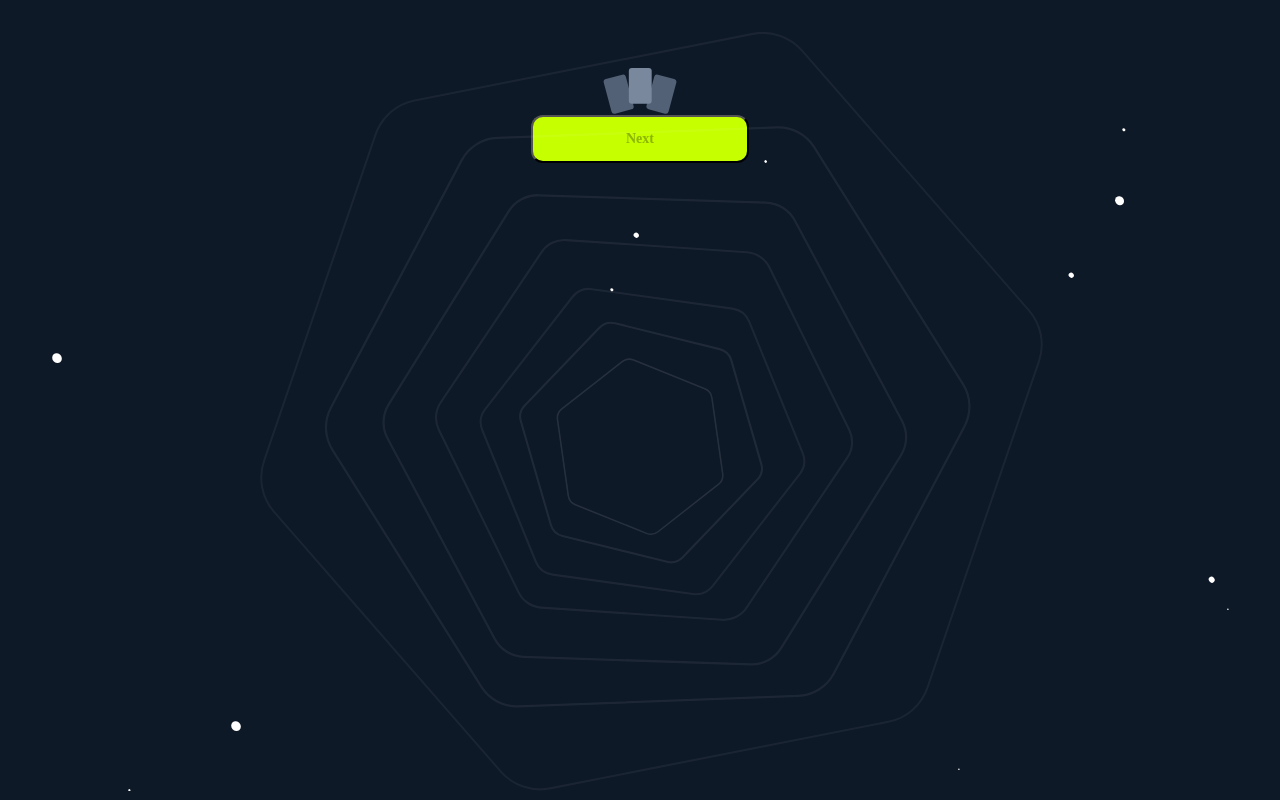
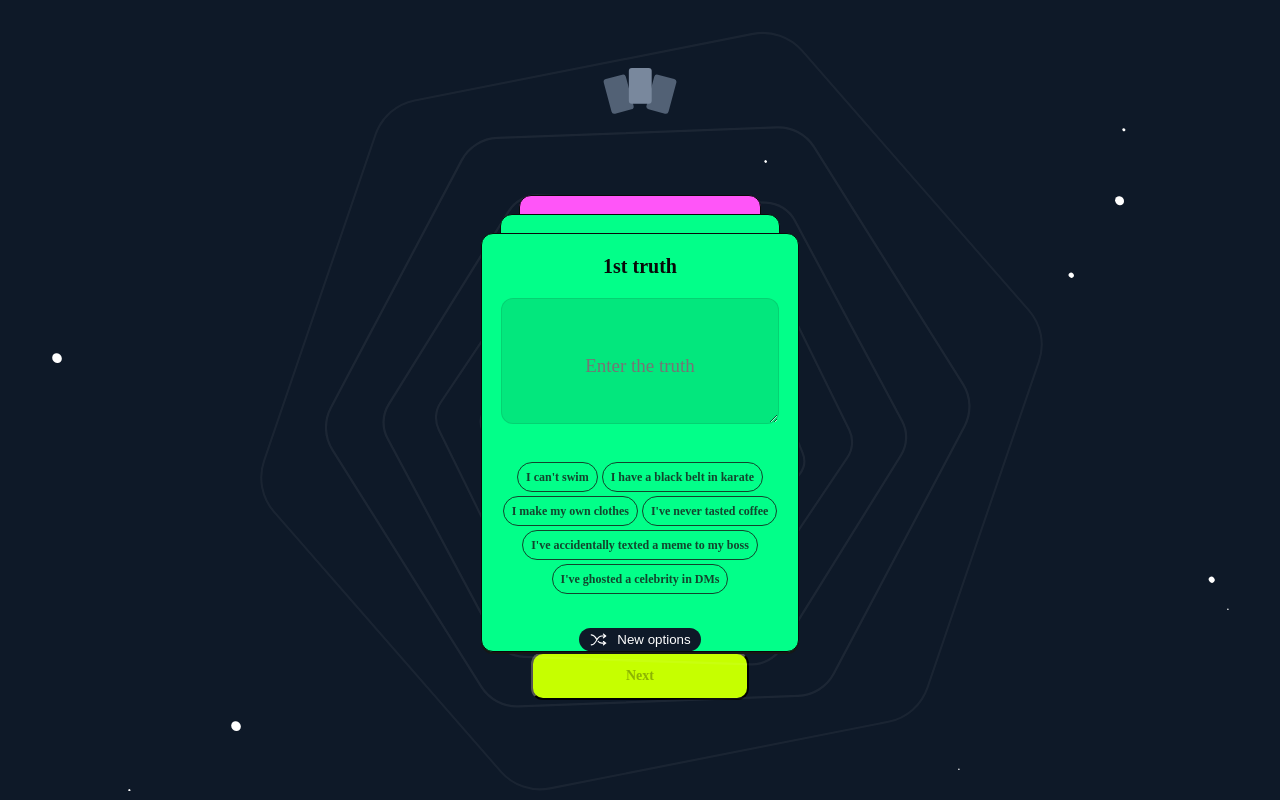
Before and after one commit to Abhirajkar27/TTOL_V2, a React (Create React App) app: page / in a window 1280 px wide. Built offline with nearby package versions, Linux system fonts and the light colour scheme.

Commit message:
modification of truth page

```diff
--- a/src/components/TruthCards.css
+++ b/src/components/TruthCards.css
@@ -1,19 +1,21 @@
 .Card_Truth_Lie {
-    margin-top: 72px;
+  position: relative;
+  margin-top: -45rem;
   z-index: 999;
   width: 19.75rem;
   height: 26.0625rem;
   flex-shrink: 0;
   border-radius: 0.75rem;
   border: 1px solid var(--Neutral-Rich-Dark, #090909);
-    background: var(--Accent-color-Acc-01, #02FF89);
+  background: var(--Accent-color-Acc-01, #02ff89);
   box-shadow: 0px 2px 0px 0px #161716;
+  /* margin-bottom: -13rem; */
 }
 
 .Card_heading {
   color: var(--Neutral-Rich-Dark, #090909);
   text-align: center;
-    font-feature-settings: 'clig' off, 'liga' off;
+  font-feature-settings: "clig" off, "liga" off;
   font-family: Gilroy;
   font-size: 1.25rem;
   font-style: normal;
@@ -26,10 +28,10 @@
   height: 7.5rem;
   flex-shrink: 0;
   border-radius: 0.75rem;
-    border: 1px solid var(--Neutral-Dark-alpha-10, rgba(22, 23, 22, 0.10));
-    background: var(--Neutral-Dark-alpha-10, rgba(22, 23, 22, 0.10));
-    color: var(--Neutral-Dark-alpha-60, rgba(22, 23, 22, 0.60));
-    font-feature-settings: 'clig' off, 'liga' off;
+  border: 1px solid var(--Neutral-Dark-alpha-10, rgba(22, 23, 22, 0.1));
+  background: var(--Neutral-Dark-alpha-10, rgba(22, 23, 22, 0.1));
+  color: var(--Neutral-Dark-alpha-60, rgba(22, 23, 22, 0.6));
+  font-feature-settings: "clig" off, "liga" off;
   font-family: Gilroy;
   font-size: 1.1875rem;
   font-style: normal;
@@ -40,8 +42,7 @@
 }
 
 .input-focused {
-    border: 2px solid var(--Neutral-Dark-alpha-60, rgba(22, 23, 22, 0.60));
-    ;
+  border: 2px solid var(--Neutral-Dark-alpha-60, rgba(22, 23, 22, 0.6));
   outline: none;
 }
 
@@ -56,7 +57,7 @@
   align-items: center;
   gap: 0.5625rem;
   border-radius: 3.125rem;
-    background: var(--Dark-Dark--100, #0E1928);
+  background: var(--Dark-Dark--100, #0e1928);
   color: white;
   border: none;
   font-weight: 100;
@@ -69,37 +70,33 @@
   align-items: center;
   gap: 0.625rem;
   border-radius: 1.5rem;
-    border: 1px solid var(--Neutral-Dark-alpha-80, rgba(22, 23, 22, 0.80));
-
+  border: 1px solid var(--Neutral-Dark-alpha-80, rgba(22, 23, 22, 0.8));
 }
 
-.Back_card_two{
+.Back_card_two {
   position: relative;
-    left: 82%;
   width: 15rem;
+  top:5rem;
   height: 26.0625rem;
   flex-shrink: 0;
   border-radius: 0.75rem;
   border: 1px solid var(--Neutral-Rich-Dark, #090909);
-
   box-shadow: 0px 2px 0px 0px #161716;
 }
-.pink{
-    background: var(--Accent-color-Acc-02, #FF55F8);
+.pink {
+  background: var(--Accent-color-Acc-02, #ff55f8);
 }
-.green{
-    background: var(--Accent-color-Acc-01, #02FF89);
+.green {
+  background: var(--Accent-color-Acc-01, #02ff89);
 }
-.Back_Card_one{
+.Back_Card_one {
   position: relative;
-    left: 44%;
-    top: 14px;
+  top:-20rem;
   width: 17.375rem;
   height: 26.0625rem;
   flex-shrink: 0;
   border-radius: 0.75rem;
   border: 1px solid var(--Neutral-Rich-Dark, #090909);
-
   box-shadow: 0px 2px 0px 0px #161716;
 }
 
@@ -118,7 +115,7 @@ box-shadow: 0px 2px 0px 0px #161716;
 .textoption {
   /* width: 4rem; */
   height: 0.75rem;
-    color: var(--Neutral-Dark-alpha-80, rgba(22, 23, 22, 0.80));
+  color: var(--Neutral-Dark-alpha-80, rgba(22, 23, 22, 0.8));
   text-align: center;
   font-family: Gilroy;
   font-size: 0.75rem;
--- a/src/pages/TruthIp.jsx
+++ b/src/pages/TruthIp.jsx
@@ -1,5 +1,6 @@
 import React from 'react';
 import './TruthIp.css';
+import TruthCards from '../components/TruthCards';
 
 const TruthIp = () => {
     return (
@@ -11,6 +12,7 @@ const TruthIp = () => {
                     <rect x="26" width="23" height="36" rx="3" fill="#79889D" />
                 </svg>
             </div>
+            <TruthCards/>
             <button className='nxtbtntp'><span className='nxtbtntp-txt'>Next</span></button>
         </div>
     )
```
Also changed, not shown: src/components/shuffle.svg (deleted). Lines whose indentation alone changed are shown as unchanged.
